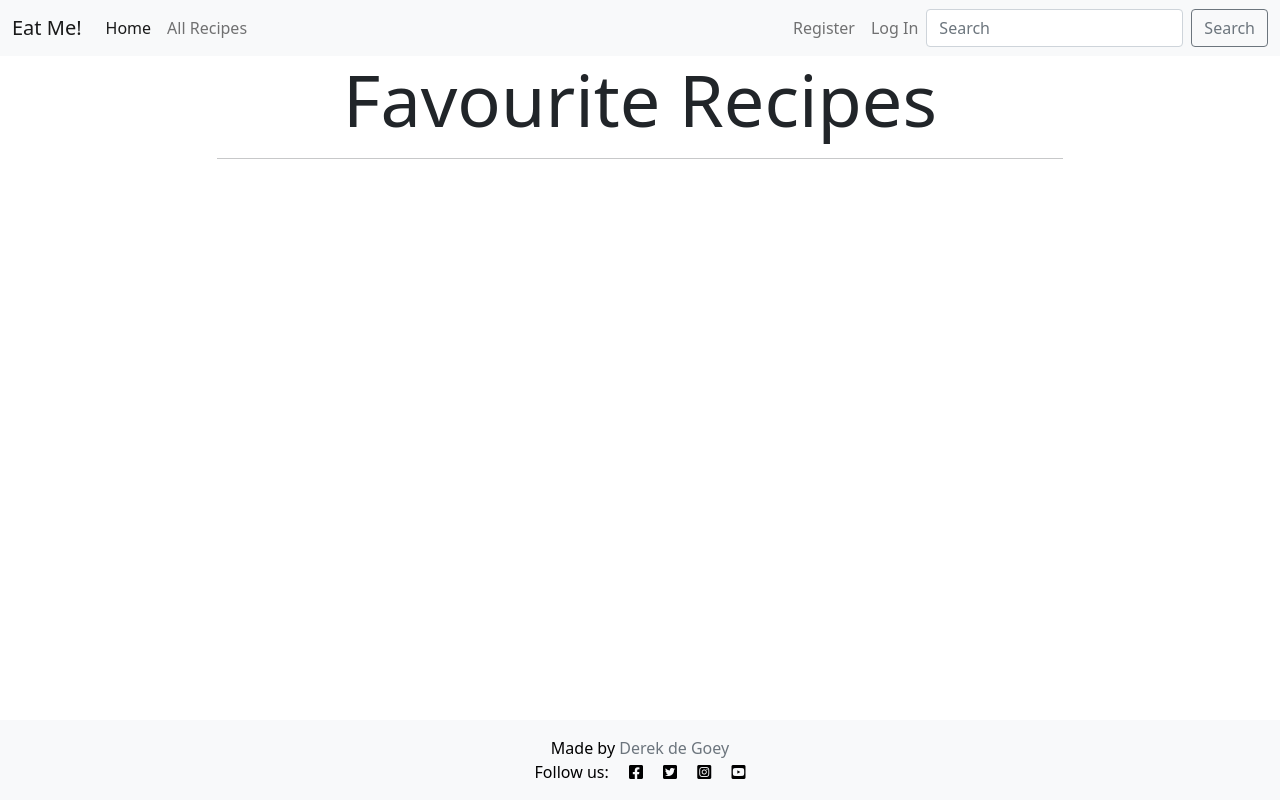
After one commit to Delboy/EatMe, a Django app: page /favourite_recipes/ in a window 1280 px wide. The commit adds this page. Run offline with Django 3.2, Linux system fonts and the light colour scheme.

Commit message:
changed recipelist view, add usersfavrecipes view, add favourite recipes template, wired up urls and navlink

```diff
--- a/recipes/urls.py
+++ b/recipes/urls.py
@@ -8,6 +8,7 @@ urlpatterns = [
     path('add_recipe/', views.AddRecipe.as_view(), name='add_recipe'),
     path('edit_recipe/<int:pk>', views.EditRecipe.as_view(), name='edit_recipe'),
     path('delete_recipe/<str:pk>', views.delete_recipe, name='delete_recipe'),
+    path('favourite_recipes/', views.UsersFavRecipes.as_view(), name='favourite_recipes'),
     path('<slug:slug>/', views.RecipeDetail.as_view(), name="recipe_detail"),
     path('like/<slug:slug>', views.RecipeLike.as_view(), name="recipe_like")
 ]
--- a/recipes/views.py
+++ b/recipes/views.py
@@ -16,9 +16,16 @@ class HomeView(generic.ListView):
 
 
 class RecipeList(generic.ListView):
-    model = Recipe
-    template_name = "recipes.html"
-    paginate_by = 6
+    def get(self, request):
+        if request.user.is_authenticated:
+            recipes = Recipe.objects.all()
+            context = {
+                "recipes": recipes,
+            }
+            paginate_by = 6
+            return render(request, 'recipes.html', context)
+        else:
+            return render(request, 'recipes.html')
 
 
 class RecipeDetail(View):
@@ -116,3 +123,17 @@ def delete_recipe(request, pk):
     recipe = get_object_or_404(Recipe, id=pk)
     recipe.delete()
     return redirect(reverse('your_recipes'))
+
+
+class UsersFavRecipes(generic.ListView):
+    def get(self, request):
+        if request.user.is_authenticated:
+            recipes = Recipe.objects.filter(likes=request.user.id)
+
+            context = {
+                "recipes": recipes,
+            }
+            paginate_by = 6
+            return render(request, 'favourite_recipes.html', context)
+        else:
+            return render(request, 'favourite_recipes.html')
--- a/templates/base.html
+++ b/templates/base.html
@@ -34,7 +34,7 @@
                     </li>
                     {% if user.is_authenticated %}
                     <li class="nav-item">
-                        <a class="nav-link" href="#">Favourite Recipes</a>
+                        <a class="nav-link" href="{% url 'favourite_recipes' %}">Favourite Recipes</a>
                     </li>
                     <li class="nav-item">
                         <a class="nav-link" href="{% url 'your_recipes' %}">Your Recipes</a>
--- a/templates/base_recipe.html
+++ b/templates/base_recipe.html
@@ -2,7 +2,7 @@
     <div class="row">
         <div class="col-12 mt-3 left">
             <div class="row">
-                {% for recipe in recipe_list %}
+                {% for recipe in recipes %}
                 <div class="col-md-4">
                     <div class="card mb-4">
                         <div class="card-body">
--- /dev/null
+++ b/templates/favourite_recipes.html
@@ -0,0 +1,14 @@
+{% extends "base.html" %}
+
+{% block content %}
+
+<div class="row">
+    <div class="col-8 offset-2">
+        <h1 class="h1 display-2 text-center">Favourite Recipes</h1>
+        <hr>
+    </div>
+</div>
+
+{% include "base_recipe.html" %}
+
+{% endblock %}
```
